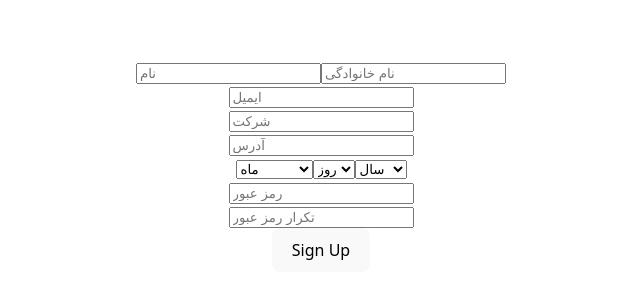
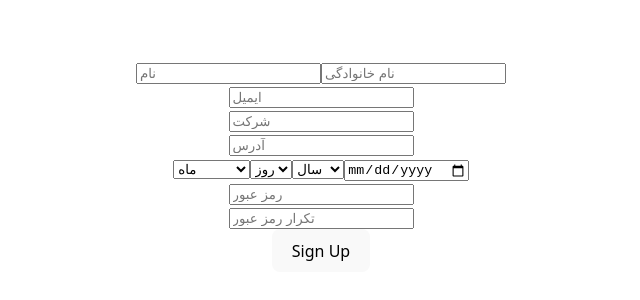
Before and after one commit to erfan-najafloo/sign-up-form, a React (Vite) app: page / in a window 1280 px wide. Shown: the part 254-554 px from the top of the page, without its empty margins (319-959 px from the left). Built offline with nearby package versions, Linux system fonts and the light colour scheme.

Commit message:
feat(form): full calendar date input for birth date added

```diff
--- a/src/components/SignUpForm.jsx
+++ b/src/components/SignUpForm.jsx
@@ -13,13 +13,14 @@ export function SignUpForm() {
     const [birthMonth, setBirthMonth] = useState("");
     const [birthDay, setBirthDay] = useState("");
     const [birthYear, setBirthYear] = useState("");
+    const [birthDate, setBirthDate] = useState("");
 
     function handleSubmit(event) {
         event.preventDefault();
     }
     return (
         <>
-            <form action=""  onSubmit={handleSubmit}>
+            <form action="" onSubmit={handleSubmit}>
                 <img src="" alt="" />
                 <p></p>
                 <div>
@@ -77,6 +78,12 @@ export function SignUpForm() {
                         ))}
 
                     </select>
+                    <input
+                        type="date"
+                        value={birthDate}
+                        onChange={(e) => setBirthDate(e.target.value)}
+                    />
+
                 </div>
                 <div>
                     <input type="password" placeholder="رمز عبور" value={formData.password} onChange={(event) => {
```
